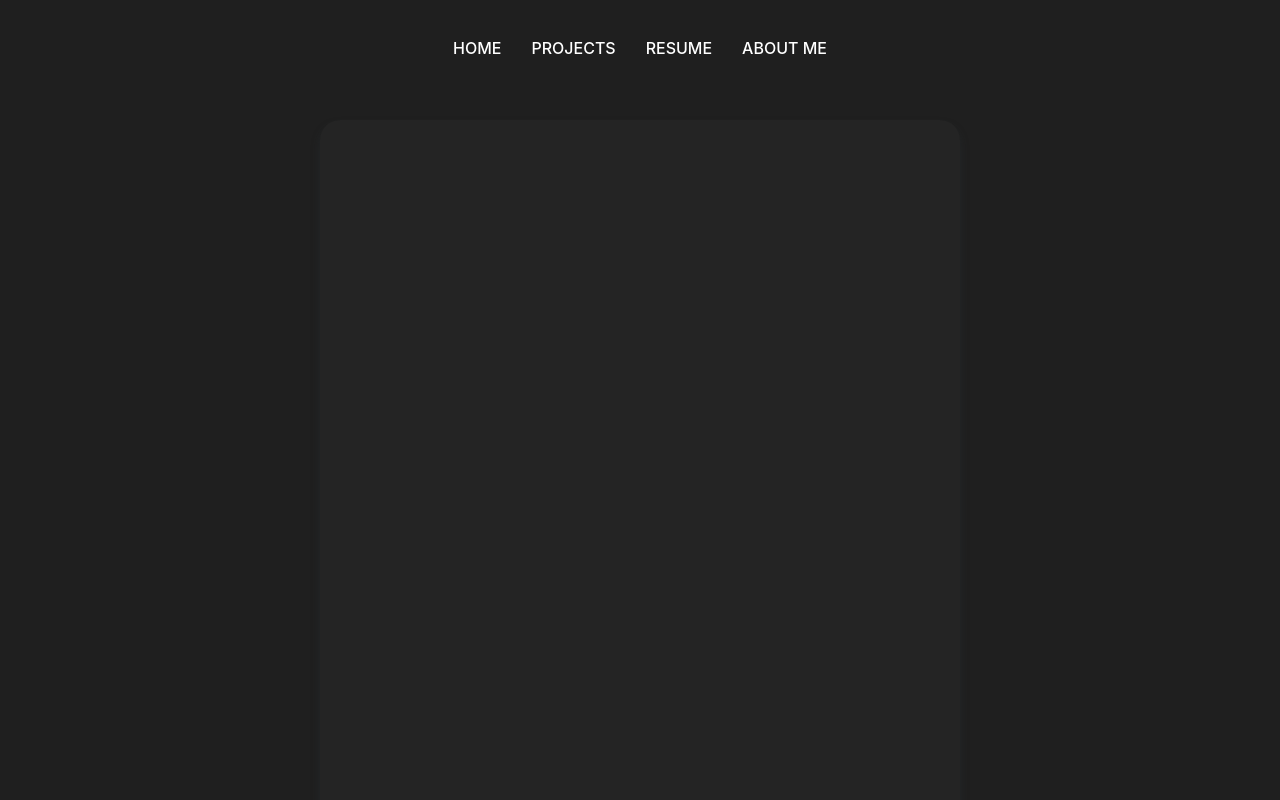
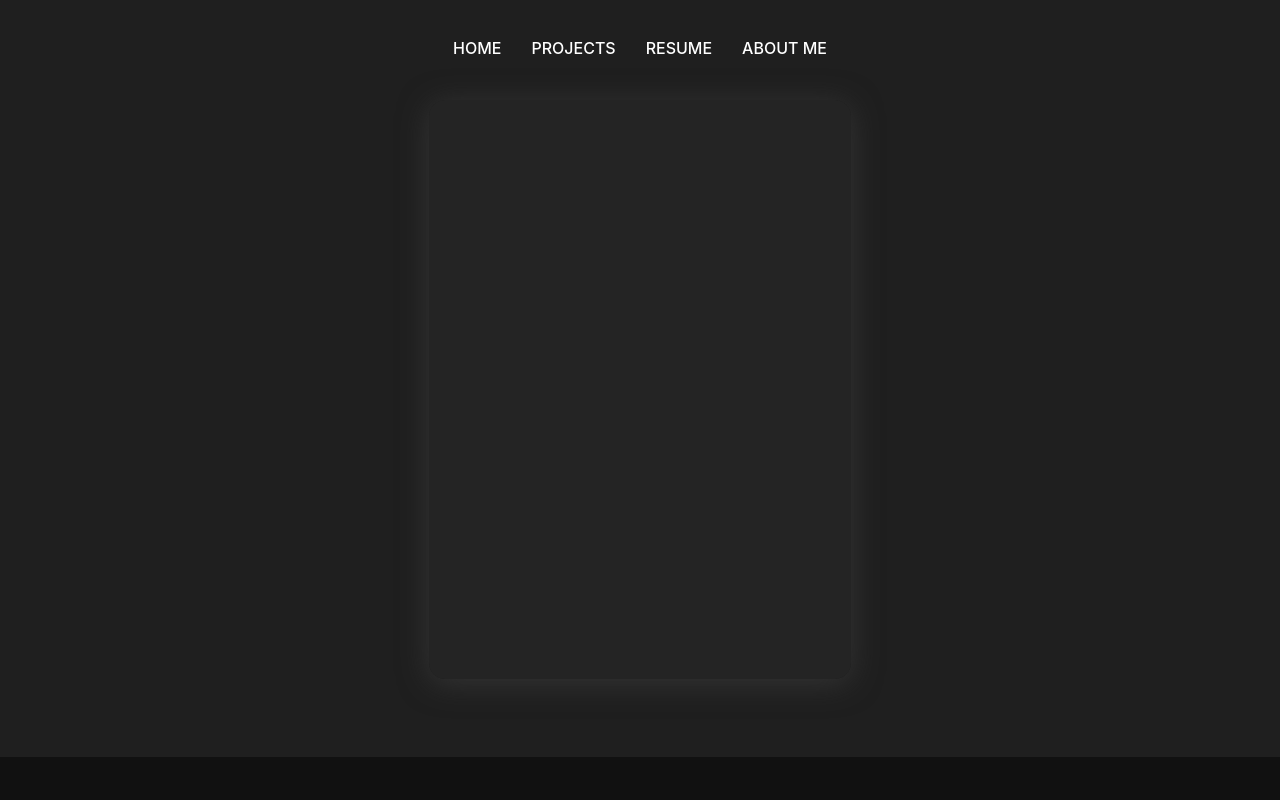
Before and after one commit to NickCorfmat/nickcorfmat.github.io, a React (Vite) app: page /resume in a window 1280 px wide. Shown: the top 800 px of the page. Built offline with nearby package versions, Linux system fonts and the light colour scheme; the HTML template or start-up script is replaced by a standard one.

Commit message:
improved resume scaling

```diff
--- a/src/Components/ResumeSection/ResumeSection.css
+++ b/src/Components/ResumeSection/ResumeSection.css
@@ -1,7 +1,7 @@
 .resume-section {
   width: 100vw;
   height: auto;
-  padding: 15vh 25vw 10vh 25vw;
+  padding: 12.5vh 33.5vw 6vh 33.5vw;
   box-sizing: border-box;
 
   display: flex;
@@ -17,8 +17,8 @@
   height: auto;
   min-height: 500px;
   border: none;
-  border-radius: 20px;
-  box-shadow: 0 6px 8px rgba(42, 48, 53, 0.414);
+  border-radius: 16px;
+  box-shadow: 0 4px 30px rgb(57, 57, 57, 0.8);
 
   will-change: transform;
 }
```
